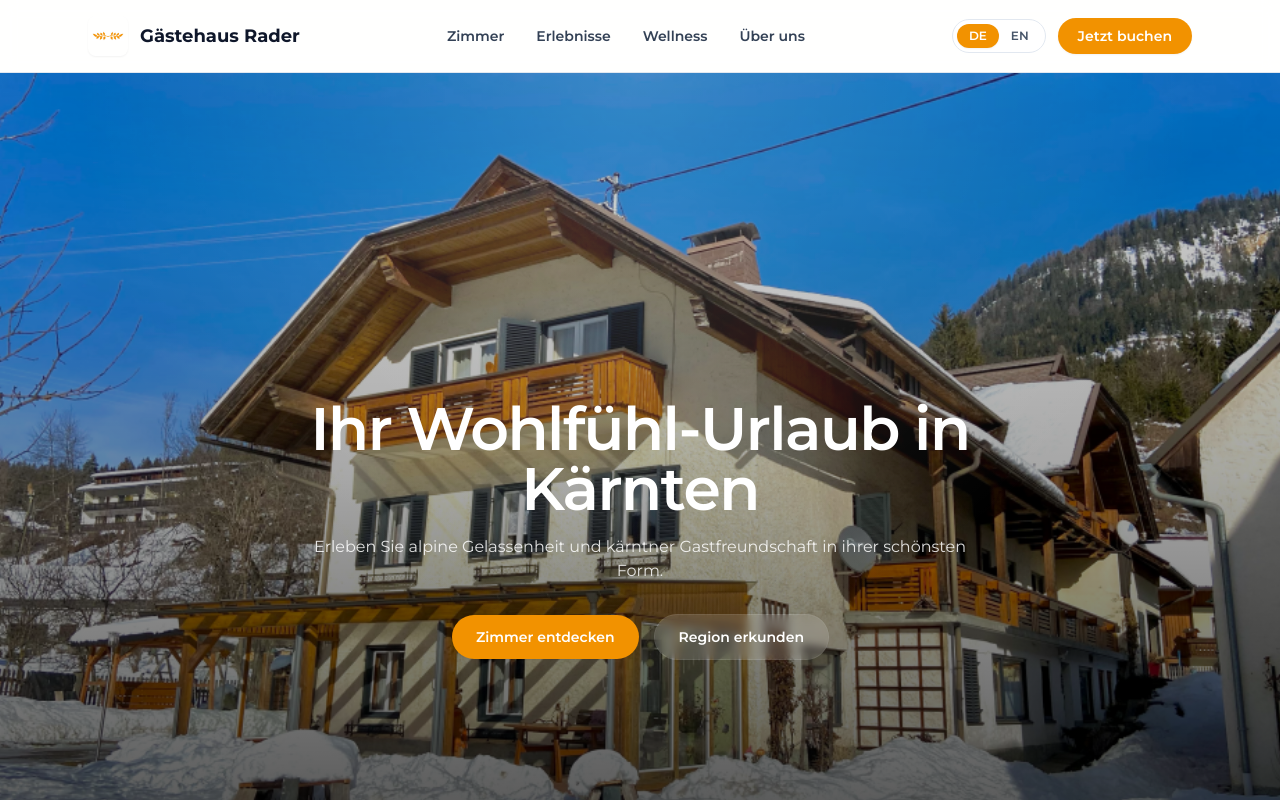
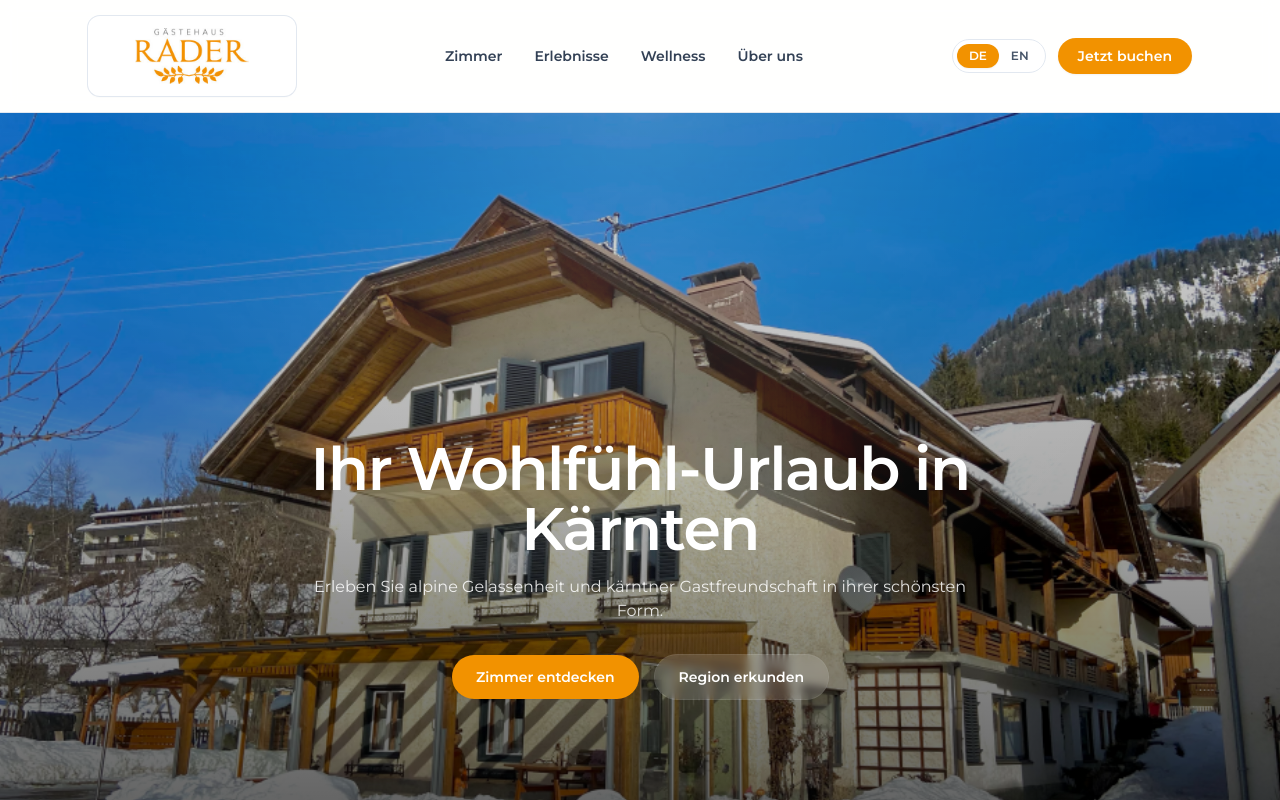
Before and after one commit to HLeonidas/gaestehaus-rader, a SvelteKit app: page / in a window 1280 px wide. Shown: the top 800 px of the page. Built offline with nearby package versions, Linux system fonts and the light colour scheme.

Commit message:
add prettier file

```diff
--- a/src/routes/+layout.svelte
+++ b/src/routes/+layout.svelte
@@ -35,22 +35,19 @@
     >
       <a
         href={withBase("/")}
-        class="flex items-center gap-3 rounded-xl focus:outline-none focus:ring-2 focus:ring-brand/40"
+        class="flex items-center rounded-xl focus:outline-none focus:ring-2 focus:ring-brand/40"
         aria-label="Gästehaus Rader - Startseite"
       >
         <div
-          class="flex h-10 w-10 items-center justify-center rounded-lg text-white shadow-sm"
+          class="flex h-16 w-44 items-center justify-center rounded-xl bg-white shadow-sm ring-1 ring-slate-200 sm:h-20 sm:w-52"
         >
           <img
-            src={withBase("/images/logo.png")}
-            alt=""
-            class="h-8 w-8 object-contain"
+            src={withBase("/images/logo-rader-gitschtal.jpg")}
+            alt="Gästehaus Rader"
+            class="h-12 w-auto object-contain sm:h-14"
             loading="lazy"
           />
         </div>
-        <span class="text-base font-bold text-slate-900 sm:text-lg"
-          >Gästehaus Rader</span
-        >
       </a>
 
       <nav
```
Also changed, not shown: 2 other files (tests, documents, lock files or other folders).
